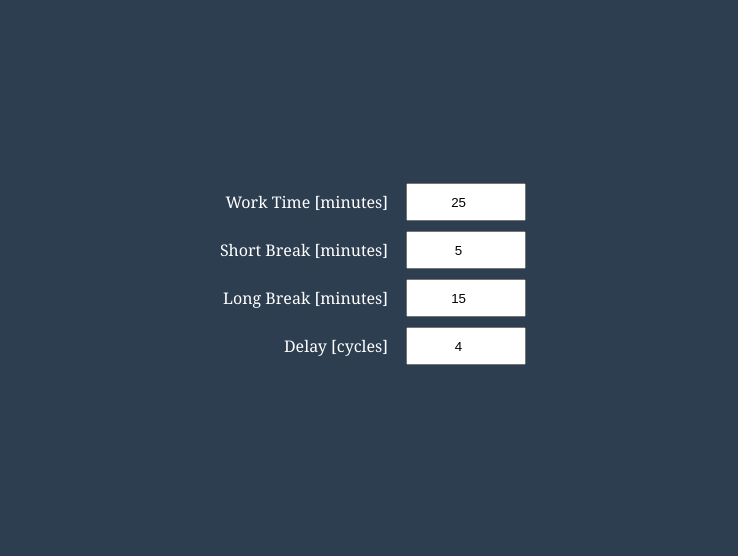
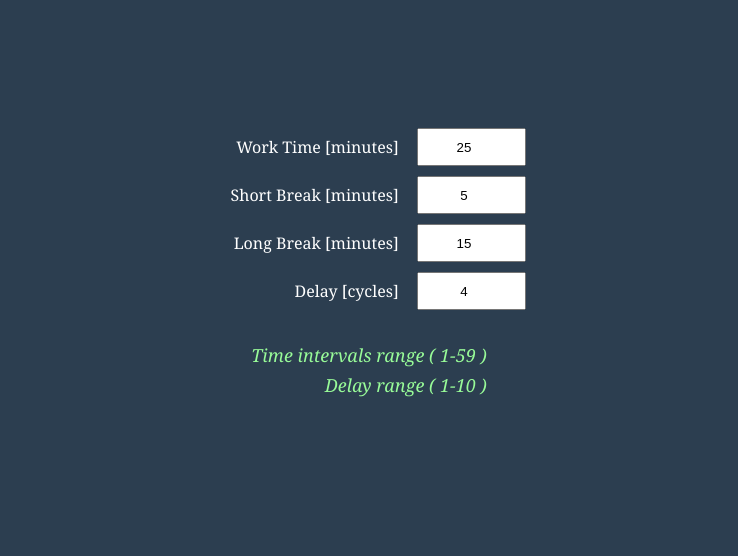
Before and after one commit to MarjanSirovljevic/pomodoroTimer, a plain HTML site: page index.html in a window 1280 px wide. Shown: the part 126-682 px from the top of the page, without its empty margins (271-1009 px from the left). Drawn offline with Linux system fonts and the light colour scheme.

Commit message:
modification and canvas implementation

```diff
--- a/css/pomodoroDev.css
+++ b/css/pomodoroDev.css
@@ -70,6 +70,10 @@
 }
 #clock {
     font-size: 4em;
+    display: flex;
+}
+canvas {
+    margin: auto;
 }
 
 /* ------------------- FORM AREA ------------------- */
@@ -93,18 +97,32 @@
     margin: 5px;
 }
 #formArea>div>label {
-    flex: 8;
+    flex: 4;
     padding: 8px;
     margin-right: 10px;
     text-align: right;
 }
 #formArea>div>input {
-    flex: 1;
+    flex: 2;
     text-align: center;
     padding: 8px;
     width: 100px;
 }
-
+#info {
+    display: flex;
+    padding: 20px;
+}
+#info>div {
+    margin: auto;
+    font-style: italic;
+    font-size: 18px;
+    color:palegreen;
+}
+#info>div>p {
+    margin: 0;
+    padding: 3px 0;
+    text-align: right;
+}
 /* ------------------- BUTTONS ------------------- */
 
 #buttons button {
--- a/index.html
+++ b/index.html
@@ -10,7 +10,7 @@
 </head>
 <body>
     <div class="container">
-        <div id="clockField" class="hide    ">
+        <div id="clockField" class="hide">
             <div class="header">
                 <div id="settingsDiv">
                     <button id="settings"><i class="fa fa-cog fa-3x" aria-hidden="true"></i></button>
@@ -19,9 +19,7 @@
             </div>
             <div class="main">
                 <div id="clock">
-                    <span id="minutes"></span>
-                    <span>:</span>
-                    <span id="seconds"></span>
+                    <canvas></canvas>
                 </div>
             </div>
             <div class="footer">
@@ -43,19 +41,25 @@
                 <div id="formArea">
                     <div>
                         <label for="work">Work Time [minutes]</label>
-                        <input type="number" value="25" id="work">
+                        <input type="number" value="25" id="work" min="1" max="59">
                     </div>
                     <div>
                         <label for="short">Short Break [minutes]</label>
-                        <input type="number" value="5" id="short">
+                        <input type="number" value="5" id="short" min="1" max="59">
                     </div>
                     <div>
                         <label for="long">Long Break [minutes]</label>
-                        <input type="number" value="15" id="long">
+                        <input type="number" value="15" id="long" min="1" max="59">
                     </div>
                     <div>
                         <label for="delay">Delay [cycles]</label>
-                        <input type="number" value="4" id="delay">
+                        <input type="number" value="4" id="delay" min="1" max="10">
+                    </div>
+                    <div id="info">
+                        <div>
+                            <p>Time intervals range ( 1-59 )</p>
+                            <p>Delay range ( 1-10 )</p>
+                        </div>
                     </div>
                 </div>
             </div>
--- a/js/pomodoroDev.js
+++ b/js/pomodoroDev.js
@@ -7,7 +7,7 @@ function main() {
     // input field variables
     var workingTime, shortBreakTime, longBreakTime, pomodoroes;
     // initial values variables
-    var secondsRemaining, currentPomodoro, timerActive, total, activeInterval, j, pomodoroArray;
+    var secondsRemaining, currentPomodoro, timerActive, total, activeInterval, j, pomodoroArray, updateColor;
 
     // ----------------   D O M
     // ---------  formField DOM variables
@@ -34,8 +34,16 @@ function main() {
     var $seconds = document.getElementById('seconds');
     var $message = document.getElementById('message');
 
-    // loading the alarm audio
-    // var alarm = new Audio('../audio/Marimba-logo.mp3');
+    // ----------- Canvas Area
+
+    var canvas = document.querySelector('canvas');
+    var x = 420;
+    var y = 420;
+    var r = 140;
+
+    canvas.width = x;
+    canvas.height = y;
+    var c = canvas.getContext('2d');
 
     submitFormValues();
     initialState();
@@ -43,6 +51,30 @@ function main() {
 
     // =============== ( FUNCTIONS ) =============== //
 
+    function animatedClock() {
+        c.clearRect(0, 0, x, y);
+        total = getTimeRemaining(secondsRemaining);
+        var time = pomodoroArray[j]*60 - secondsRemaining;
+        var increment = 360 / (pomodoroArray[j]*60) * time;
+        var $minutes = ('0' + total.minutes).slice(-2);
+        var $seconds = ('0' + total.seconds).slice(-2)
+        var text = $minutes + ':' + $seconds;
+        // dinamic circle
+        c.beginPath();
+        c.arc(x/2, y/2, r, degToRad(-90), degToRad(increment - 90), false);
+        c.lineWidth = 12;
+        c.strokeStyle = updateColor;
+        c.stroke();
+        c.font = '80px Cambria';
+        c.textAlign = 'center';
+        c.fillStyle = updateColor;
+        c.fillText(text, x/2, y/2 + 25);
+        hardcodedCircles();
+    }
+    function degToRad(deg) {
+        var radians = (Math.PI * deg) / 180;
+        return radians;
+    }
     function generatingPomodoroArray(cycles) {
         var arr = [];
         for(var i=0; i<pomodoroes*2 - 1; i++) {
@@ -63,6 +95,19 @@ function main() {
             seconds: seconds
         }
     }
+    function hardcodedCircles() {
+        // static circles
+        c.beginPath();
+        c.arc(x/2, y/2, r-10, degToRad(-90), degToRad(270), false);
+        c.lineWidth = 1;
+        c.strokeStyle = 'rgba(255, 255, 255, 0.2)';
+        c.stroke();
+        c.beginPath();
+        c.arc(x/2, y/2, r+10, degToRad(-90), degToRad(270), false);
+        c.lineWidth = 1;
+        c.strokeStyle = c.strokeStyle = 'rgba(255, 255, 255, 0.2)';
+        c.stroke();
+    }
     function hideAllActionButtons() {
         for (var i=0; i<$buttons.length; i++) {
             $buttons[i].classList.add('btn-hide');
@@ -75,6 +120,13 @@ function main() {
         j = 0; // initial cycle index
         pomodoroArray = generatingPomodoroArray(pomodoroes);
         updateScreen();
+        animatedClock();
+    }
+    function render() {
+        updateClock();
+        if(timerActive) {
+            activeInterval = setInterval(updateClock, 1000);
+        }
     }
     function submitFormValues() {
         workingTime = $work.value;
@@ -84,20 +136,23 @@ function main() {
     }
     function updateScreen() {
         if (j % 2 === 0) {
-            $clock.style.color = '#FC4349';
+            updateColor = '#FC4349';
+            $clock.style.color = updateColor;
             $message.innerText = 'Working Time #' + (j/2 + 1);
             hideAllActionButtons();
             $start.classList.remove('btn-hide');
             $reset.classList.remove('btn-hide');
             $reset.disabled = true;
         } else if (j % 2 === 1 && j !== pomodoroArray.length - 1){
-            $clock.style.color = '#6DBCDB';
+            updateColor = '#6DBCDB';
+            $clock.style.color = updateColor;
             $message.innerText = 'Short Break Time';
             hideAllActionButtons();
             $start.classList.remove('btn-hide');
             $skip.classList.remove('btn-hide');
         } else {
-            $clock.style.color = '#D7DADB';
+            updateColor = '#D7DADB';
+            $clock.style.color = updateColor;
             $message.innerText = 'Long Break Time';
             hideAllActionButtons();
             $start.classList.remove('btn-hide');
@@ -106,8 +161,8 @@ function main() {
     }
     function updateClock() {
         total = getTimeRemaining(secondsRemaining);
-        $minutes.innerText = ('0' + total.minutes).slice(-2);
-        $seconds.innerText = ('0' + total.seconds).slice(-2);
+        // $minutes.innerText = ('0' + total.minutes).slice(-2);
+        // $seconds.innerText = ('0' + total.seconds).slice(-2);
         if(timerActive) {
             if(secondsRemaining === 0) {
                 clearInterval(activeInterval);
@@ -126,13 +181,8 @@ function main() {
                 updateScreen();
                 render();
             }
+            animatedClock();
             secondsRemaining--;
-        }
-    }
-    function render() {
-        updateClock();
-        if(timerActive) {
-            activeInterval = setInterval(updateClock, 1000);
         }
     }
 
@@ -167,6 +217,7 @@ function main() {
             secondsRemaining = nextTime * 60;
         }
         render();
+        animatedClock();
     });
     $pause.addEventListener('click', function(){
         clearInterval(activeInterval);
@@ -189,6 +240,7 @@ function main() {
         secondsRemaining = nextTime * 60;
         updateScreen();
         render();
+        animatedClock();
     });
     $resume.addEventListener('click', function(){
         timerActive = true;
@@ -218,6 +270,7 @@ function main() {
             updateScreen();
         }
         render();
+        animatedClock();
     });
     $start.addEventListener('click', function(){
         timerActive = true;
```
